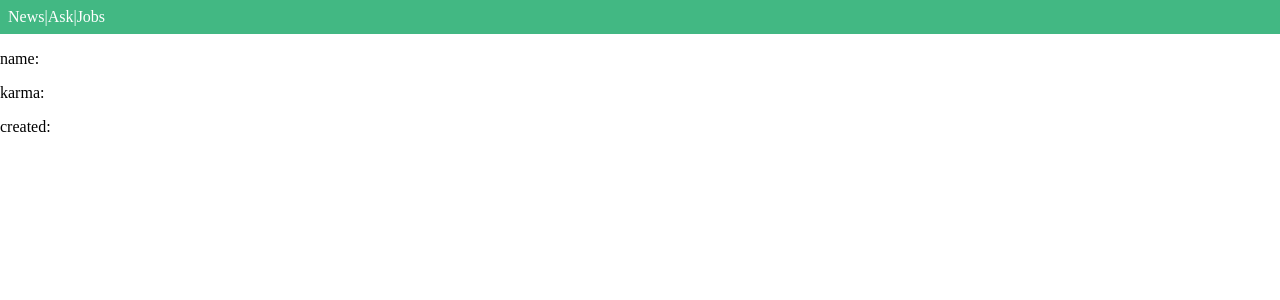
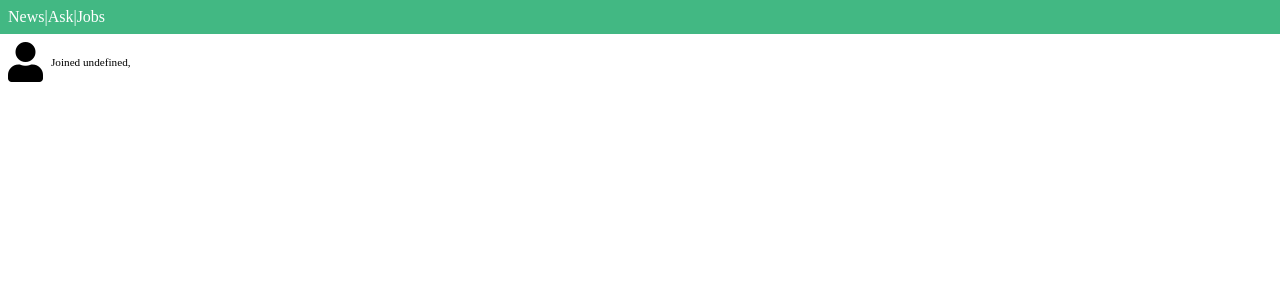
Before and after one commit to cotton-n/Vue-study, a Vue app in the folder vue-news/: page /user/1 in a window 1280 px wide. Shown: the top 300 px of the page. Built offline with nearby package versions, Linux system fonts and the light colour scheme; no server answers.

Commit message:
[Refactor] 사용자 프로필 컴포넌트 공통화
- UserProfile 컴포넌트 구현
- slot 활용해서 공통화
- 코드 정리

```diff
--- /dev/null
+++ b/vue-news/src/components/UserProfile.vue
@@ -0,0 +1,37 @@
+<template>
+  <div class="user-container">
+    <div>
+      <i class="fas fa-user"></i>
+    </div>
+    <div class="user-description">
+      <slot name="name">
+        <!-- 상위 컴포넌트에서 정의할 영역 -->
+      </slot>
+      <div class="time">
+        <slot name="time">
+          <!-- 상위 컴포넌트에서 정의할 영역 -->
+        </slot>
+        <slot name="karma">
+          <!-- 상위 컴포넌트에서 정의할 영역 -->
+        </slot>
+      </div>
+    </div>
+  </div>
+</template>
+
+<style scoped>
+.user-container {
+  display: flex;
+  align-items: center;
+  padding: 0.5rem;
+}
+.fa-user {
+  font-size: 2.5rem;
+}
+.user-description {
+  padding-left: 8px;
+}
+.time {
+  font-size: 0.7rem;
+}
+</style>
--- a/vue-news/src/views/ItemView.vue
+++ b/vue-news/src/views/ItemView.vue
@@ -1,19 +1,17 @@
 <template>
   <div>
     <section>
-      <!-- 질문 상세 정보 -->
-      <div class="user-container">
-        <div>
-          <i class="fas fa-user"></i>
-        </div>
-        <div class="user-description">
-          <router-link :to="`/user/${item.user}`">{{ item.user }}</router-link>
-          <div class="time">{{ item.time_ago }}</div>
-        </div>
-      </div>
+      <!-- 사용자 상세 정보 -->
+      <user-profile>
+        <router-link slot="name" :to="`/user/${item.user}`">
+          {{ item.user }}
+        </router-link>
+        <template slot="time">{{ 'Posted ' + item.time_ago }}</template>
+      </user-profile>
+    </section>
+    <section>
       <h2>{{ item.title }}</h2>
     </section>
-
     <section>
       <!-- 질문 댓글 -->
       <div v-html="item.content"></div>
@@ -23,8 +21,12 @@
 
 <script>
 import { mapGetters } from 'vuex';
+import UserProfile from '../components/UserProfile';
 
 export default {
+  components: {
+    UserProfile,
+  },
   computed: {
     ...mapGetters(['item']),
   },
@@ -35,19 +37,4 @@ export default {
 };
 </script>
 
-<style scoped>
-.user-container {
-  display: flex;
-  align-items: center;
-  padding: 0.5rem;
-}
-.fa-user {
-  font-size: 2.5rem;
-}
-.user-description {
-  padding-left: 8px;
-}
-.time {
-  font-size: 0.7rem;
-}
-</style>
+<style scoped></style>
--- a/vue-news/src/views/UserView.vue
+++ b/vue-news/src/views/UserView.vue
@@ -1,15 +1,21 @@
 <template>
   <div>
-    <p>name: {{ user.id }}</p>
-    <p>karma: {{ user.karma }}</p>
-    <p>created: {{ user.created }}</p>
+    <user-profile>
+      <div slot="name">{{ user.id }}</div>
+      <span slot="time">{{ 'Joined ' + user.created }}, </span>
+      <span slot="karma">{{ user.karma }}</span>
+    </user-profile>
   </div>
 </template>
 
 <script>
 import { mapGetters } from 'vuex';
+import UserProfile from '../components/UserProfile.vue';
 
 export default {
+  components: {
+    UserProfile,
+  },
   computed: {
     ...mapGetters(['user']),
   },
```
